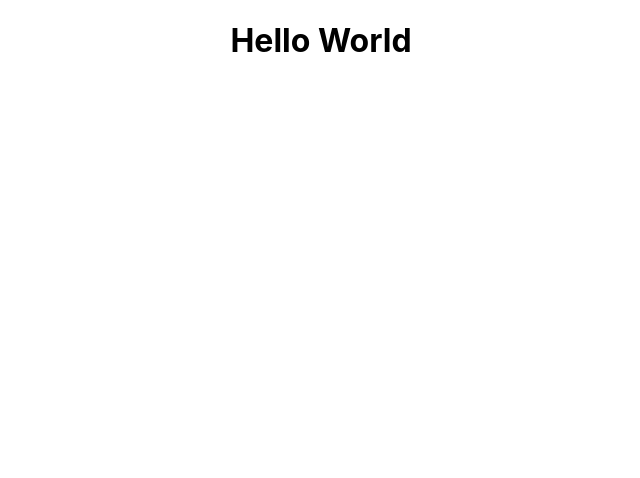
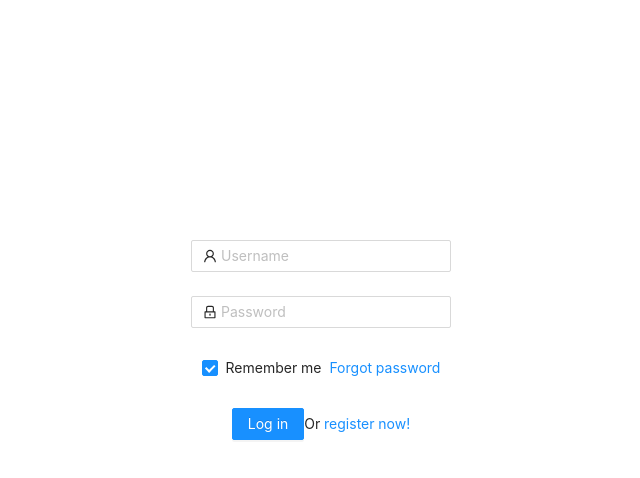
Before and after one commit to Ngatyah/energy-watch, a React (Create React App) app: page / in a window 1280 px wide. Shown: the top 478 px of the page, without its empty margins (319-959 px from the left). Built offline with nearby package versions, Linux system fonts and the light colour scheme.

Commit message:
Added the login Page

```diff
--- a/package.json
+++ b/package.json
@@ -10,6 +10,7 @@
     "@types/node": "^12.0.0",
     "@types/react": "^17.0.0",
     "@types/react-dom": "^17.0.0",
+    "antd": "^4.16.8",
     "react": "^17.0.2",
     "react-dom": "^17.0.2",
     "react-scripts": "4.0.3",
--- a/src/App.tsx
+++ b/src/App.tsx
@@ -1,11 +1,11 @@
 import React from "react";
 import "./App.css";
-import Constants from "./constants";
+import LoginForm from "./pages/LoginForm";
 
 function App() {
   return (
     <div className="App">
-      <Constants />
+      <LoginForm />
     </div>
   );
 }
--- /dev/null
+++ b/src/pages/LoginForm.tsx
@@ -0,0 +1,69 @@
+import { Form, Input, Button, Checkbox } from "antd";
+import "antd/dist/antd.css";
+import { UserOutlined, LockOutlined } from "@ant-design/icons";
+
+const LoginForm = () => {
+  const onFinish = (values: any) => {
+    console.log("Received values of form: ", values);
+  };
+
+  return (
+    <div
+      style={{
+        display: "flex",
+        margin: "30vh",
+        justifyContent: "center",
+        alignItems: "center",
+      }}
+    >
+      <Form
+        name="normal_login"
+        className="login-form"
+        initialValues={{ remember: true }}
+        onFinish={onFinish}
+      >
+        <Form.Item
+          name="username"
+          rules={[{ required: true, message: "Please input your Username!" }]}
+        >
+          <Input
+            prefix={<UserOutlined className="site-form-item-icon" />}
+            placeholder="Username"
+          />
+        </Form.Item>
+        <Form.Item
+          name="password"
+          rules={[{ required: true, message: "Please input your Password!" }]}
+        >
+          <Input
+            prefix={<LockOutlined className="site-form-item-icon" />}
+            type="password"
+            placeholder="Password"
+          />
+        </Form.Item>
+        <Form.Item>
+          <Form.Item name="remember" valuePropName="checked" noStyle>
+            <Checkbox>Remember me</Checkbox>
+          </Form.Item>
+
+          <a className="login-form-forgot" href="">
+            Forgot password
+          </a>
+        </Form.Item>
+
+        <Form.Item>
+          <Button
+            type="primary"
+            htmlType="submit"
+            className="login-form-button"
+          >
+            Log in
+          </Button>
+          Or <a href=""> register now!</a>
+        </Form.Item>
+      </Form>
+    </div>
+  );
+};
+
+export default LoginForm;
```
Also changed, not shown: tsconfig.json (+2 -8 lines), 1 other file (tests, documents, lock files or other folders).
